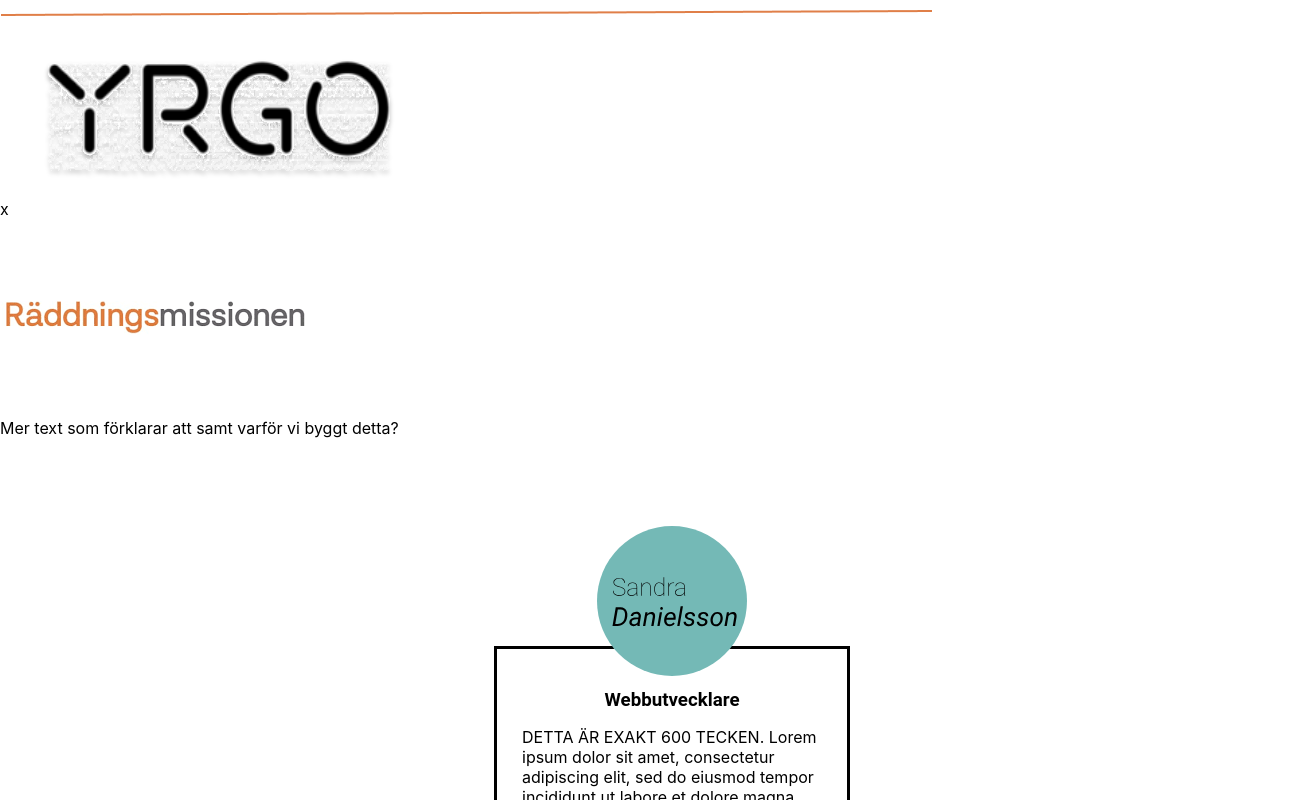
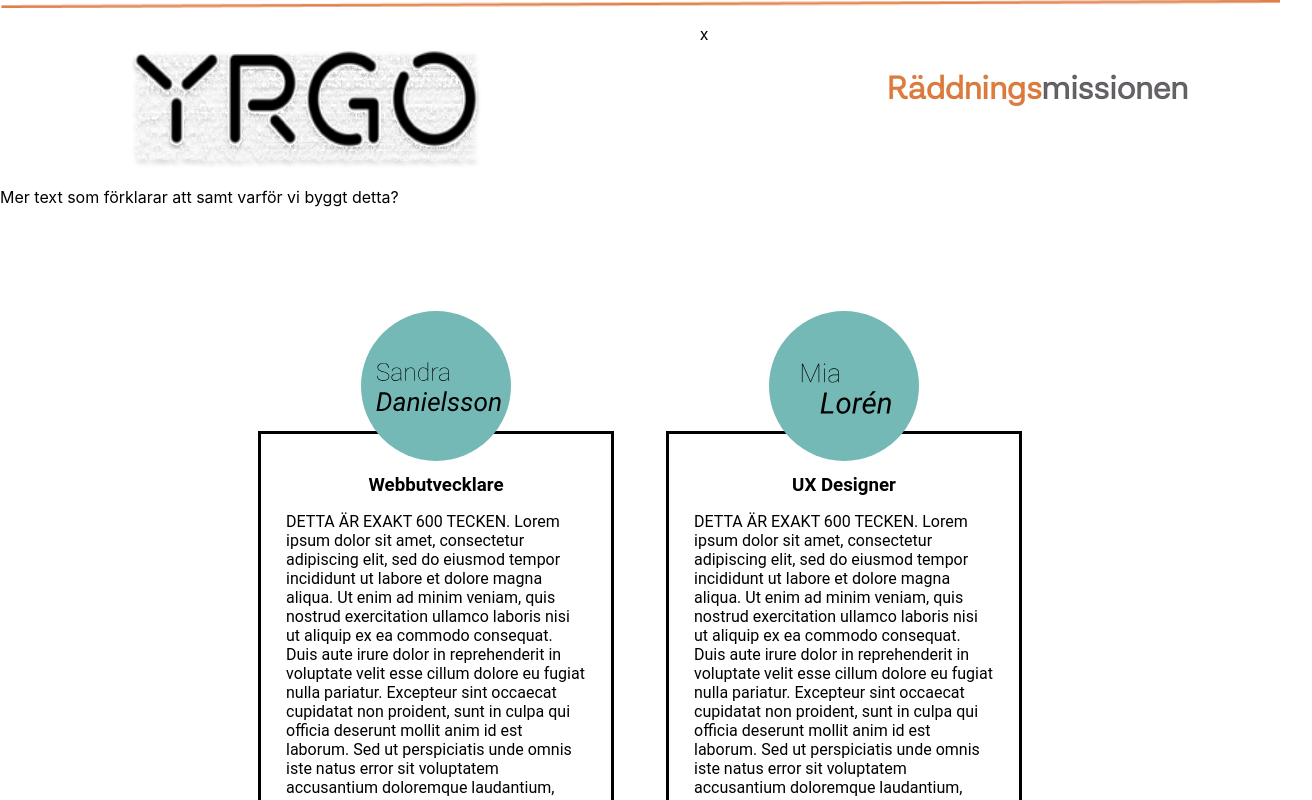
Before and after one commit to Fvrom/hackaton, a React (Create React App) app: page /about in a window 1280 px wide. Shown: the top 800 px of the page, 1312 px wide, since content can reach past the window. Built offline with nearby package versions, Linux system fonts and the light colour scheme.

Commit message:
fixing git issue

```diff
--- a/src/components/Card/Card.js
+++ b/src/components/Card/Card.js
@@ -1,6 +1,7 @@
 import React from "react";
 import PropTypes from "prop-types";
 import "./card.css";
+import "../../assets/fonts/Roboto-Regular.woff2";
 
 const Card = (props) => {
   return (
--- a/src/components/Card/card.css
+++ b/src/components/Card/card.css
@@ -1,11 +1,15 @@
+@font-face {
+  font-family: "Roboto Regular";
+  src: url("../../assets/ffont/\Roboto-Regular.woff2") format("woff2");
+}
+
 .card-wrapper {
   margin: 1rem;
   display: flex;
   flex-direction: column;
   /* justify-content: center; */
-  align-items:center;
+  align-items: center;
 }
-
 
 .card-img {
   width: 150px;
@@ -34,6 +38,7 @@
   display: flex;
   flex-direction: column;
   height: 100%;
+  font-family: "Roboto";
 }
 
 /* .card-content href {
@@ -43,5 +48,5 @@
 .card-content h3 {
   margin: 0;
   text-align: center;
-    font-family: 'roboto';
+  font-family: "Roboto";
 }
--- a/src/pages/About/About.js
+++ b/src/pages/About/About.js
@@ -1,5 +1,4 @@
 import React from "react";
-
 import Card from "../../components/Card/Card";
 import "./about.css";
 
@@ -17,12 +16,12 @@
   return (
     <>
       <section className="collab-wrapper">
-        <img src={line}></img>
+        <img src={line} alt="line" />
 
         <div className="logos">
-          <img src={yrgo} id="yrgo-logo"></img>
+          <img src={yrgo} id="yrgo-logo" alt="YRGOs logotyp" />
           <p>x</p>
-          <img src={rm} id="rm-logo"></img>
+          <img src={rm} id="rm-logo" alt="Räddningsmissionens logotyp" />
         </div>
 
         <p>Mer text som förklarar att samt varför vi byggt detta?</p>
--- a/src/pages/About/about.css
+++ b/src/pages/About/about.css
@@ -5,3 +5,13 @@
   flex-wrap: wrap;
   margin: 2rem;
 }
+
+.collab-wrapper {
+  display: flex;
+  flex-direction: column;
+}
+
+.logos {
+  display: flex;
+  justify-content: space-around;
+}
--- a/src/pages/Home/style.css
+++ b/src/pages/Home/style.css
@@ -1,13 +1,12 @@
 section {
-  width: 100vw;
 }
 
 .canvas_wrapper {
   display: flex;
   justify-content: center;
   align-items: center;
-  width: 100vw;
-  height: 100vh;
+  width: 100%;
+  height: 100%;
 }
 
 .unity_canvas {
@@ -35,8 +34,8 @@
 .loading_wrapper {
   z-index: 1;
   position: absolute;
-  width: 100vw;
-  height: 100vh;
+  width: 100%;
+  height: 100%;
   background: white;
   display: flex;
   justify-content: center;
@@ -54,8 +53,8 @@
 .presentation_wrapper {
   z-index: 1;
   position: absolute;
-  width: 100vw;
-  height: 100vh;
+  width: 100%;
+  height: 100%;
   background: white;
   color: #6c6b6b;
   font-size: 20px;
```
Also changed, not shown: 2 other files (tests, documents, lock files or other folders). Lines whose indentation alone changed are shown as unchanged.
